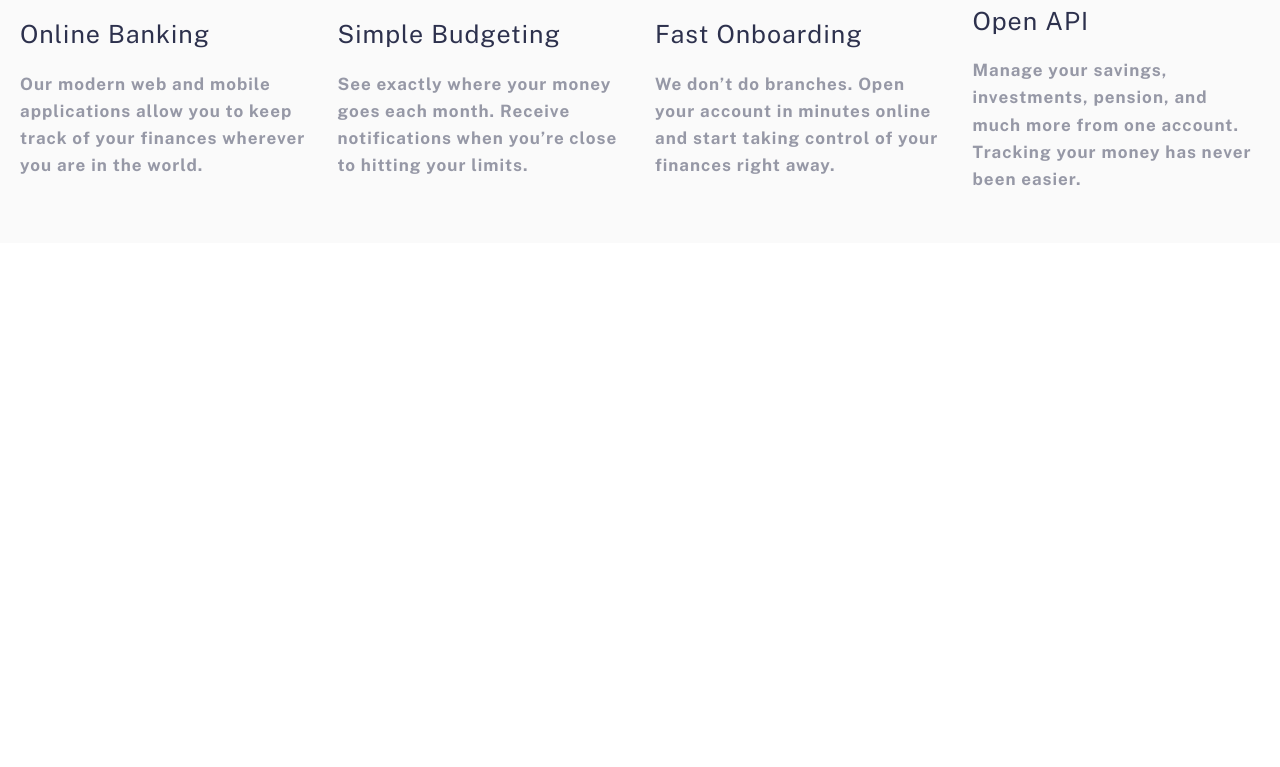
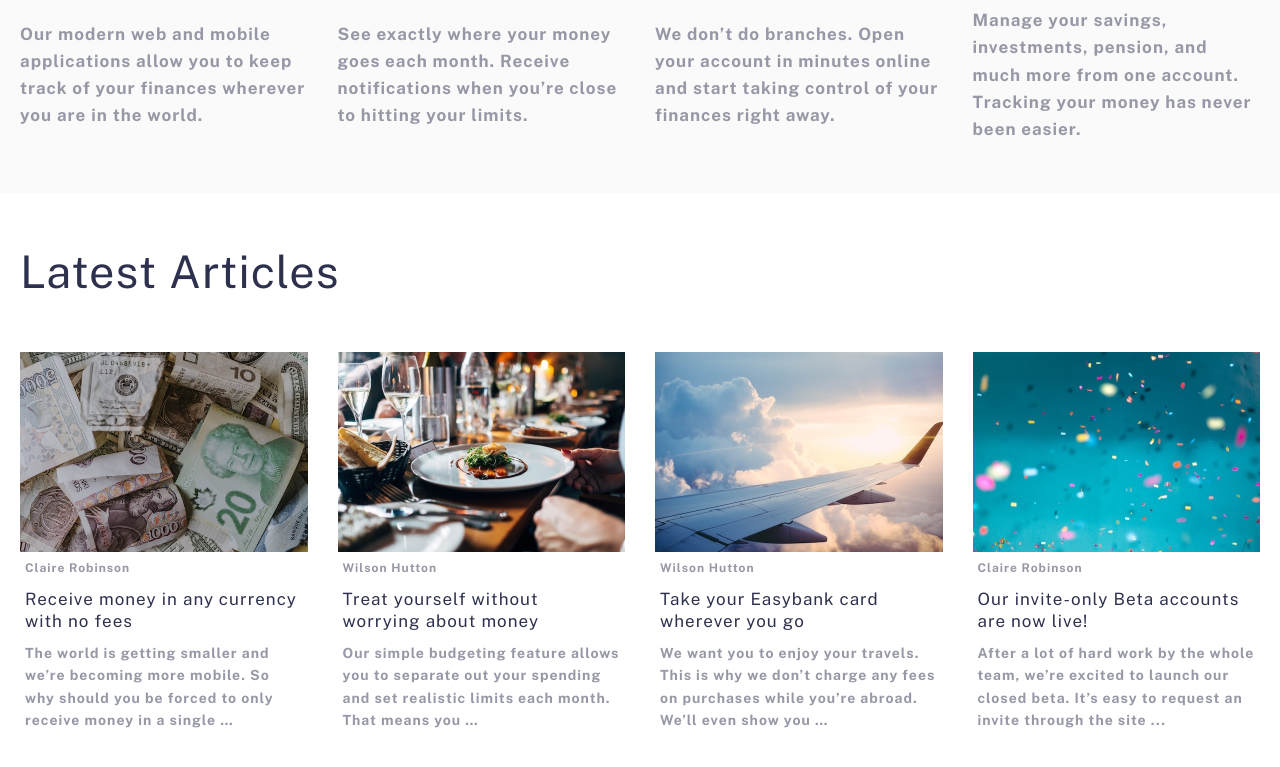
Before and after one commit to freetart/FEM-easybank-landing-page, a React (Create React App) app: page / in a window 1280 px wide. Shown: the part 1175-1942 px from the top of the page. Before the commit the page ends 1418 px from the top, so only its background shows below. Built offline with nearby package versions, Linux system fonts and the light colour scheme.

Commit message:
created articles

```diff
--- a/src/App.js
+++ b/src/App.js
@@ -2,6 +2,7 @@
 import Navbar from "./components/Navbar";
 import Hero from "./components/Hero";
 import Features from "./components/Features";
+import Articles from "./components/Articles";
 
 function App() {
   return (
@@ -11,6 +12,7 @@
       <Hero />
       <main>
         <Features />
+        <Articles />
       </main>
     </>
   );
--- /dev/null
+++ b/src/components/Article.js
@@ -0,0 +1,59 @@
+import styled from "styled-components";
+import { headingStyles, textStyles } from "../abstracts/Mixins";
+
+const Container = styled.a`
+  cursor: pointer;
+
+  &:hover,
+  &:focus {
+    .article-title {
+      color: var(--limeGreen);
+    }
+  }
+
+  .article-body {
+    padding: 0.5rem;
+  }
+
+  .article-img {
+    width: 100%;
+    height: 20rem;
+  }
+
+  .article-author {
+    ${textStyles}
+    color: var(--grayishBlue);
+    font-size: 1.2rem;
+  }
+
+  .article-title {
+    ${headingStyles}
+    color: var(--darkBlue);
+    font-size: var(--xxs);
+    padding: 1rem 0;
+    transition: var(--mainTransition);
+  }
+
+  .article-desc {
+    ${textStyles}
+    font-size: 1.4rem;
+    color: var(--grayishBlue);
+  }
+`;
+
+function Article({ image, author, title, description }) {
+  return (
+    <article>
+      <Container>
+        <img className="article-img" src={image} alt={title} />
+        <div className="article-body">
+          <small className="article-author">{author}</small>
+          <h5 className="article-title">{title}</h5>
+          <p className="article-desc">{description}</p>
+        </div>
+      </Container>
+    </article>
+  );
+}
+
+export default Article;
--- /dev/null
+++ b/src/components/Articles.js
@@ -0,0 +1,46 @@
+import styled from "styled-components";
+import Title from "./styledElements/Title";
+import Article from "./Article";
+import { articlesData } from "../data";
+import { maxWidthLg, sectionSpacingSm } from "../abstracts/Mixins";
+
+const Container = styled.div`
+  ${maxWidthLg}
+  ${sectionSpacingSm}
+
+  .section-title {
+    margin-bottom: 5rem;
+  }
+
+  .articles {
+    display: grid;
+    grid-template-columns: repeat(4, 1fr);
+    gap: 3rem;
+    align-items: center;
+  }
+`;
+
+function Articles() {
+  return (
+    <section style={{ backgroundColor: "var(--white)" }}>
+      <Container>
+        <div className="section-title">
+          <Title>Latest Articles</Title>
+        </div>
+        <div className="articles">
+          {articlesData.map((article) => (
+            <Article
+              key={article.id}
+              image={article.image}
+              author={article.author}
+              title={article.title}
+              description={article.description}
+            />
+          ))}
+        </div>
+      </Container>
+    </section>
+  );
+}
+
+export default Articles;
--- a/src/components/Features.js
+++ b/src/components/Features.js
@@ -11,7 +11,7 @@
 
   .section-lead {
     width: 50%;
-    margin-bottom: 10rem;
+    margin-bottom: 5rem;
   }
 
   .features {
--- a/src/data.js
+++ b/src/data.js
@@ -2,6 +2,11 @@
 import featureIconTwo from "./images/icon-budgeting.svg";
 import featureIconThree from "./images/icon-onboarding.svg";
 import featureIconFour from "./images/icon-api.svg";
+
+import articleImageOne from "./images/image-currency.jpg";
+import articleImageTwo from "./images/image-restaurant.jpg";
+import articleImageThree from "./images/image-plane.jpg";
+import articleImageFour from "./images/image-confetti.jpg";
 
 export const featuresData = [
   {
@@ -33,3 +38,38 @@
       "Manage your savings, investments, pension, and much more from one account. Tracking your money has never been easier.",
   },
 ];
+
+export const articlesData = [
+  {
+    id: 1,
+    image: articleImageOne,
+    author: "Claire Robinson",
+    title: "Receive money in any currency with no fees",
+    description:
+      "The world is getting smaller and we’re becoming more mobile. So why should you be forced to only receive money in a single …",
+  },
+  {
+    id: 2,
+    image: articleImageTwo,
+    author: "Wilson Hutton",
+    title: "Treat yourself without worrying about money",
+    description:
+      "Our simple budgeting feature allows you to separate out your spending and set realistic limits each month. That means you …",
+  },
+  {
+    id: 3,
+    image: articleImageThree,
+    author: "Wilson Hutton",
+    title: "Take your Easybank card wherever you go",
+    description:
+      "We want you to enjoy your travels. This is why we don’t charge any fees on purchases while you’re abroad. We’ll even show you …",
+  },
+  {
+    id: 4,
+    image: articleImageFour,
+    author: "Claire Robinson",
+    title: "Our invite-only Beta accounts are now live!",
+    description:
+      "After a lot of hard work by the whole team, we’re excited to launch our closed beta. It’s easy to request an invite through the site ...",
+  },
+];
```
